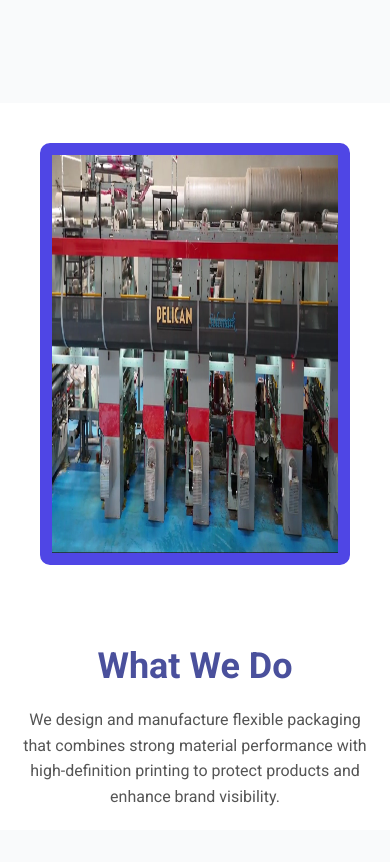
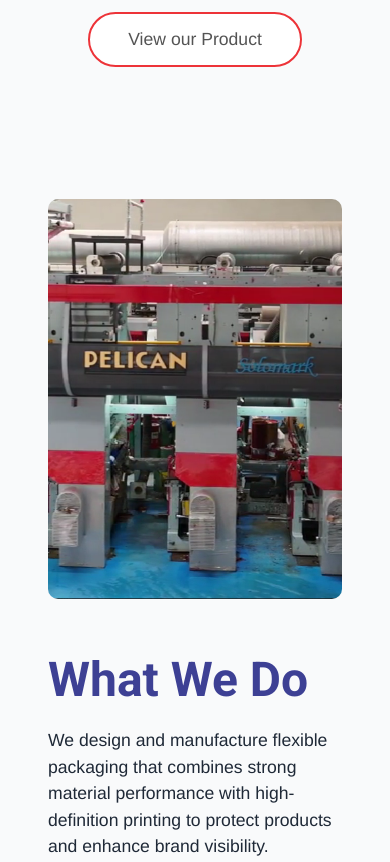
Before and after one commit to Bhushankakade/RRD-flexi-pack, a plain HTML site: page index.html in a window 390 px wide. Shown: the part 1359-2221 px from the top of the page. Drawn offline with Linux system fonts and the light colour scheme; a web font is replaced by a local one.

Commit message:
minor changes

```diff
--- a/index.html
+++ b/index.html
@@ -182,6 +182,10 @@
             </div>
         </div>
 
+        <div class="packaging_soultion">
+            <h1>Packaging Solutions</h1>
+            <img src="./asset/packaging.jpg"  alt="">
+        </div>
 
     </header>
 
--- a/styles.css
+++ b/styles.css
@@ -308,7 +308,7 @@ button {
   text-align: center;
   width: 100%;
   padding: 20px;
-  margin: 0 auto;
+  margin: 5rem 0 0;
 }
 
 .tagline {
@@ -407,69 +407,57 @@ button {
 .what_we_do {
   display: flex;
   align-items: center;
-  background-color: #ffffff;
-  padding: 50px;
-  width: 100%;
-  box-sizing: border-box;
-  margin-top: 4rem;
-  gap: 30px;
+  justify-content: center;
+  gap: 3rem;
+  margin: 5rem 3rem 0;
+  flex-wrap: wrap; /* IMPORTANT */
 }
 
+/* Image */
 .what_we_do_image-container {
-  flex: 0.7;
-  border-radius: 20px;
-  overflow: hidden;
-  display: flex;
-  justify-content: center;
-  align-items: center;
-  height: 400px;
+  flex: 1 1 350px;
+  max-width: 500px;
 }
 
 .what_we_do_image-container img {
-  width: 30rem;
-  height: 50vh;
-  max-width: 100%;
+  width: 100%;
+  height: 400px;
+  object-fit: cover;
   border-radius: 10px;
-  border: 12px solid #4f46e5;
-  transition: transform 0.4s ease;
 }
 
-.what_we_do_image-container:hover img {
-  transform: scale(1.1);
-}
-
+/* Content */
 .what_we_do_content {
-  flex: 0.7;
-  color: #2c2c2c;
+  flex: 1 1 350px;
+  max-width: 600px;
 }
 
 .what_we_do_content h2 {
-  color: #4a509c;
-  font-size: 36px;
-  font-weight: bold;
-  margin-bottom: 20px;
+  font-size: 3rem;
+  color: #3d4094;
 }
 
 .what_we_do_content p {
-  font-size: 16px;
-  line-height: 1.6;
-  color: #555555;
+  margin-top: 1.2rem;
+  font-size: 1.1rem;
+  font-family: Helvetica, sans-serif;
+  line-height: 1.5;
 }
 
-@media (max-width: 768px) {
-  .what_we_do {
-    flex-direction: column;
-    padding: 20px;
-  }
-  .what_we_do_image-container {
-    width: 100%;
-    margin-right: 0;
-    margin-bottom: 30px;
-    height: auto;
-    padding: 20px;
-  }
-  .what_we_do_content {
-    width: 100%;
-    text-align: center;
-  }
+/* packaging solution */
+.packaging_soultion {
+  margin-top: 10rem;
+  text-align: center;
 }
+
+.packaging_soultion h1 {
+  margin-bottom: 3rem;
+  font-size: 3rem;
+  color: #3d4094;
+  font-family: Helvetica, sans-serif;
+}
+
+.packaging_soultion img {
+  width: 100%;
+  object-fit: contain;
+}
```
Also changed, not shown: 1 other file.
